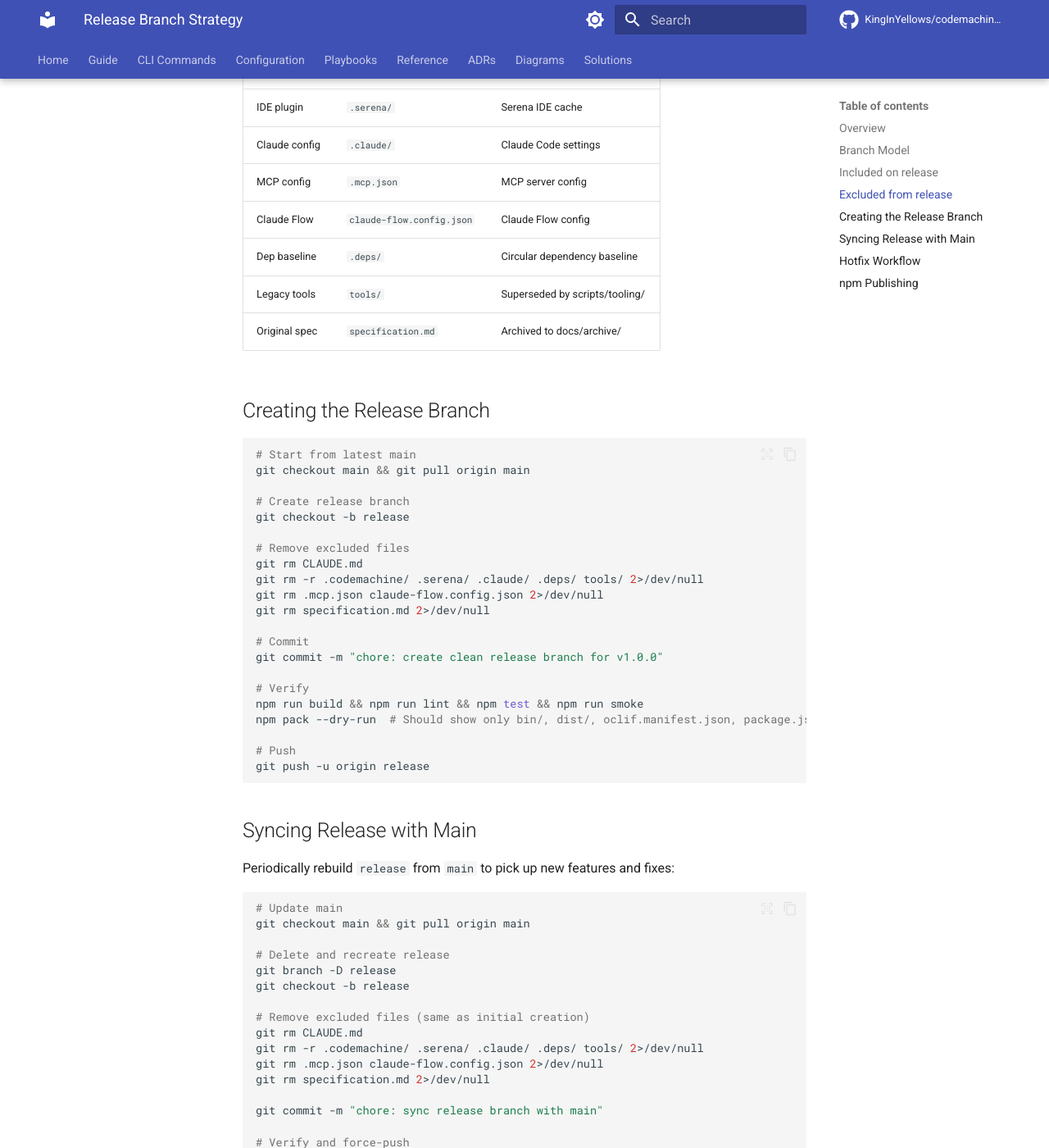
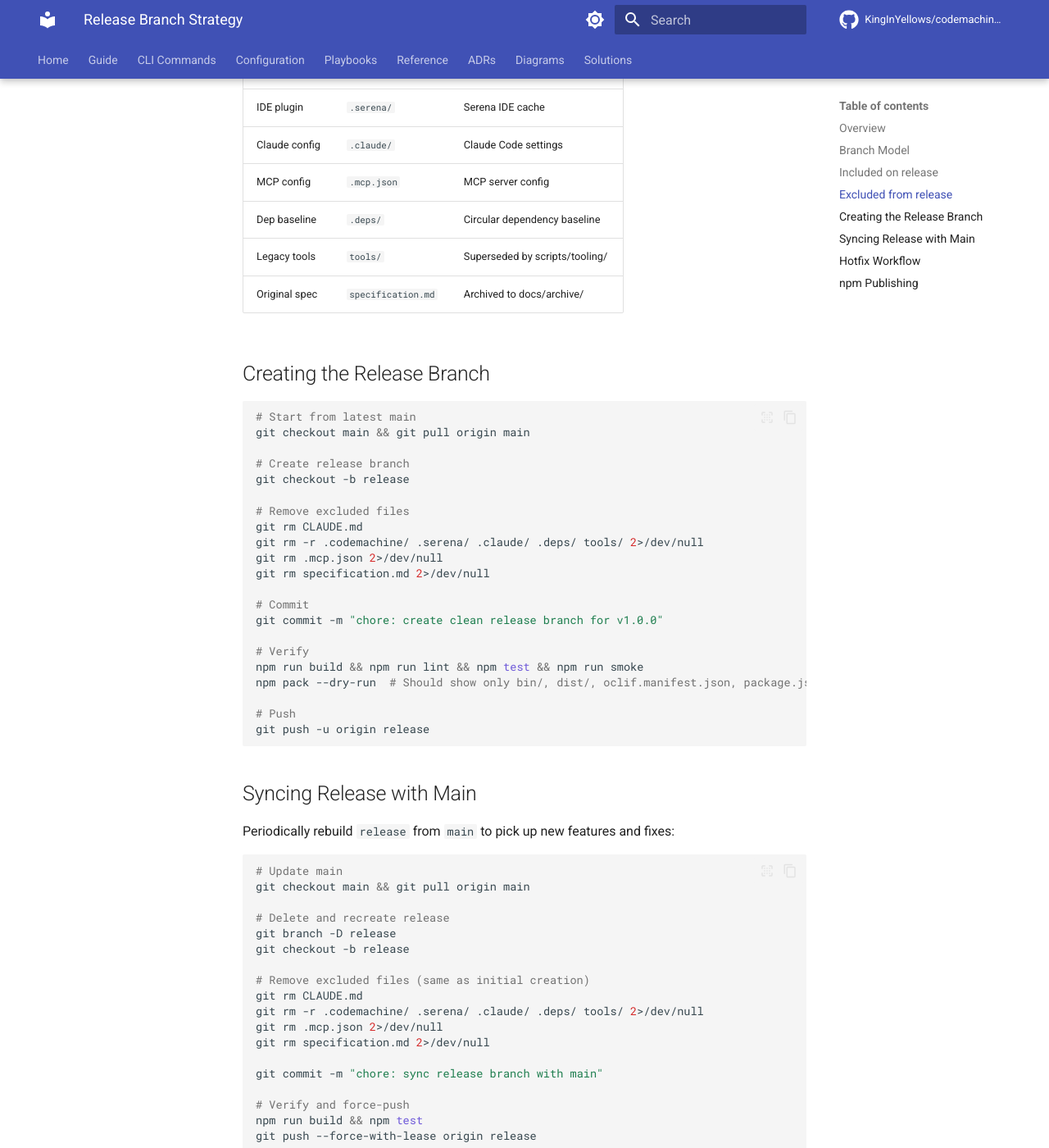
Before and after one commit to KingInYellows/codemachine-pipeline, an MkDocs documentation site: the page built from docs/archive/development/release-branch-strategy.md, in a window 1280 px wide and 1400 px high, scrolled down 1500 px. Shown: the whole window at 82% size. Built offline with MkDocs 1.6.1 and Material for MkDocs 9.7.7, drawn with Linux system fonts in a browser that asks for light colours; comment, search, counter and statistics services are not loaded.

Commit message:
chore: remove all claude-flow artifacts and references (#487)
claude-flow is no longer used. Remove the session init script,
gitignore/npmignore entries, and all documentation references.

Co-Authored-By: Claude Opus 4.6 <noreply@anthropic.com>
<!-- devin-review-badge-begin -->

---

<a href="https://app.devin.ai/review/kinginyellows/codemachine-pipeline/pull/487" target="_blank">
  <picture>
    <source media="(prefers-color-scheme: dark)" srcset="https://static.devin.ai/assets/gh-open-in-devin-review-dark.svg?v=1">
    <img src="https://static.devin.ai/assets/gh-open-in-devin-review-light.svg?v=1" alt="Open with Devin">
  </picture>
</a>
<!-- devin-review-badge-end -->

```diff
--- a/docs/archive/development/release-branch-strategy.md
+++ b/docs/archive/development/release-branch-strategy.md
@@ -37,17 +37,16 @@ main (default)              release
 
 ## Excluded from `release`
 
-| Category      | Files                     | Reason                         |
-| ------------- | ------------------------- | ------------------------------ |
-| AI tooling    | `CLAUDE.md`               | Claude Code configuration      |
-| AI artifacts  | `.codemachine/`           | Development planning artifacts |
-| IDE plugin    | `.serena/`                | Serena IDE cache               |
-| Claude config | `.claude/`                | Claude Code settings           |
-| MCP config    | `.mcp.json`               | MCP server config              |
-| Claude Flow   | `claude-flow.config.json` | Claude Flow config             |
-| Dep baseline  | `.deps/`                  | Circular dependency baseline   |
-| Legacy tools  | `tools/`                  | Superseded by scripts/tooling/ |
-| Original spec | `specification.md`        | Archived to docs/archive/      |
+| Category      | Files              | Reason                         |
+| ------------- | ------------------ | ------------------------------ |
+| AI tooling    | `CLAUDE.md`        | Claude Code configuration      |
+| AI artifacts  | `.codemachine/`    | Development planning artifacts |
+| IDE plugin    | `.serena/`         | Serena IDE cache               |
+| Claude config | `.claude/`         | Claude Code settings           |
+| MCP config    | `.mcp.json`        | MCP server config              |
+| Dep baseline  | `.deps/`           | Circular dependency baseline   |
+| Legacy tools  | `tools/`           | Superseded by scripts/tooling/ |
+| Original spec | `specification.md` | Archived to docs/archive/      |
 
 ## Creating the Release Branch
 
@@ -61,7 +60,7 @@ git checkout -b release
 # Remove excluded files
 git rm CLAUDE.md
 git rm -r .codemachine/ .serena/ .claude/ .deps/ tools/ 2>/dev/null
-git rm .mcp.json claude-flow.config.json 2>/dev/null
+git rm .mcp.json 2>/dev/null
 git rm specification.md 2>/dev/null
 
 # Commit
@@ -90,7 +89,7 @@ git checkout -b release
 # Remove excluded files (same as initial creation)
 git rm CLAUDE.md
 git rm -r .codemachine/ .serena/ .claude/ .deps/ tools/ 2>/dev/null
-git rm .mcp.json claude-flow.config.json 2>/dev/null
+git rm .mcp.json 2>/dev/null
 git rm specification.md 2>/dev/null
 
 git commit -m "chore: sync release branch with main"
```
Also changed, not shown: docs/adr/adr-009-documentation-architecture.md (+0 -8 lines), docs/plans/2026-02-14-chore-v1-release-readiness-plan-deepened.md (+0 -5 lines), docs/plans/2026-02-14-chore-v1-release-readiness-plan.md (+1 -1 lines), 3 other files.
